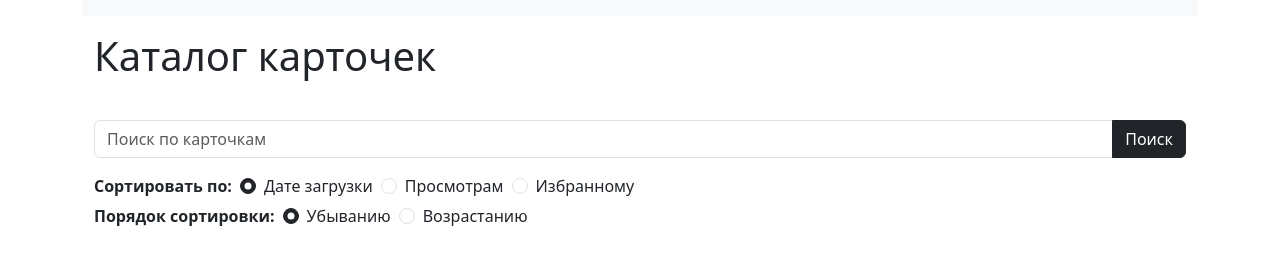
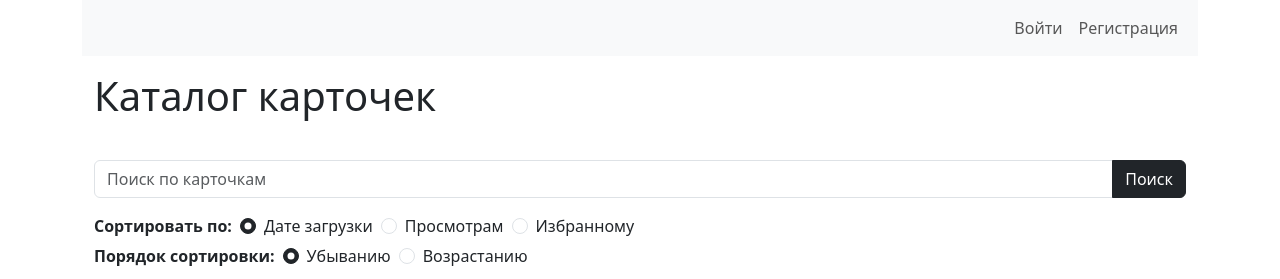
Before and after one commit to Demek07/django_331, a Django app: template cards/templates/cards/catalog.html in a window 1280 px wide. Shown: the top 279 px of the page. Run offline with Django 3.2, Linux system fonts and the light colour scheme; the template is opened without the code that fills it, so the values that code supplies are empty; some libraries are stand-ins or nearby versions.

Commit message:
lesson_62: fix авторизации

```diff
--- a/templates/include/nav_menu.html
+++ b/templates/include/nav_menu.html
@@ -1,23 +1,35 @@
-<!--Меню было вставлено через include в базовый шаблон-->
 <nav class="navbar navbar-expand-lg navbar-light bg-light">
   <div class="container-fluid">
     <!-- Логотип и кнопка для мобильных версий -->
-
     <button class="navbar-toggler" type="button" data-bs-toggle="collapse" data-bs-target="#navbarNav" aria-controls="navbarNav" aria-expanded="false" aria-label="Toggle navigation">
       <span class="navbar-toggler-icon"></span>
     </button>
 
-    <!-- Ссылки навигации -->
+    <!-- Ссылки навигации и аутентификация -->
     <div class="collapse navbar-collapse" id="navbarNav">
-      <ul class="navbar-nav">
+      <ul class="navbar-nav me-auto"> <!-- me-auto класс выравнивает элементы меню по левому краю -->
         {% for item in menu %}
-          <li class="nav-item">
-            <a class="nav-link {% if forloop.first %}active{% endif %}" aria-current="page" href="{% url item.url_name %}">{{ item.title }}</a>
-          </li>
-          {% if not forloop.last %}
-            <!-- В BS5 разделители в меню не являются общепринятыми, но если нужно, используйте дополнительный CSS или JS для стилизации -->
-          {% endif %}
+        <li class="nav-item">
+          <a class="nav-link {% if forloop.first %}active{% endif %}" aria-current="page" href="{% url item.url_name %}">{{ item.title }}</a>
+        </li>
         {% endfor %}
+      </ul>
+      <ul class="navbar-nav"> <!-- Элементы правой части без выравнивания по левому краю -->
+        {% if user.is_authenticated %}
+        <li class="nav-item">
+          <a class="nav-link" href="#">Привет, {{ user.username }}!</a>
+        </li>
+        <li class="nav-item">
+          <a class="nav-link" href="{% url 'users:logout' %}">Выйти</a>
+        </li>
+        {% else %}
+        <li class="nav-item">
+          <a class="nav-link" href="{% url 'users:login' %}">Войти</a>
+        </li>
+        <li class="nav-item">
+          <a class="nav-link" href="{% url 'users:signup' %}">Регистрация</a>
+        </li>
+        {% endif %}
       </ul>
     </div>
   </div>
--- a/users/urls.py
+++ b/users/urls.py
@@ -6,4 +6,5 @@ app_name = 'users'  # Пространство имен для приложен
 urlpatterns = [
     path('login/', views.login_user, name='login'),
     path('logout/', views.logout_user, name='logout'),
+    path('signup/', views.signup_user, name='signup'),
 ]
```
Also changed, not shown: users/views.py (+23 -14 lines).
